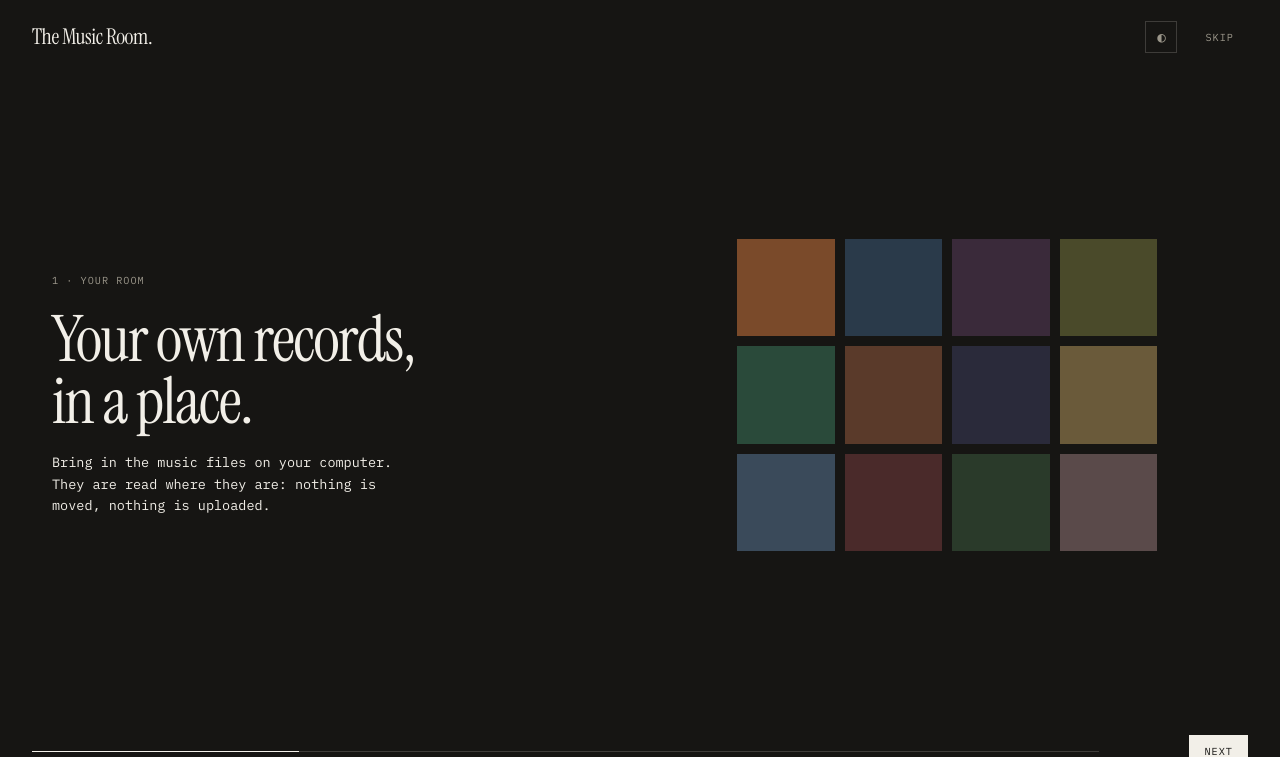
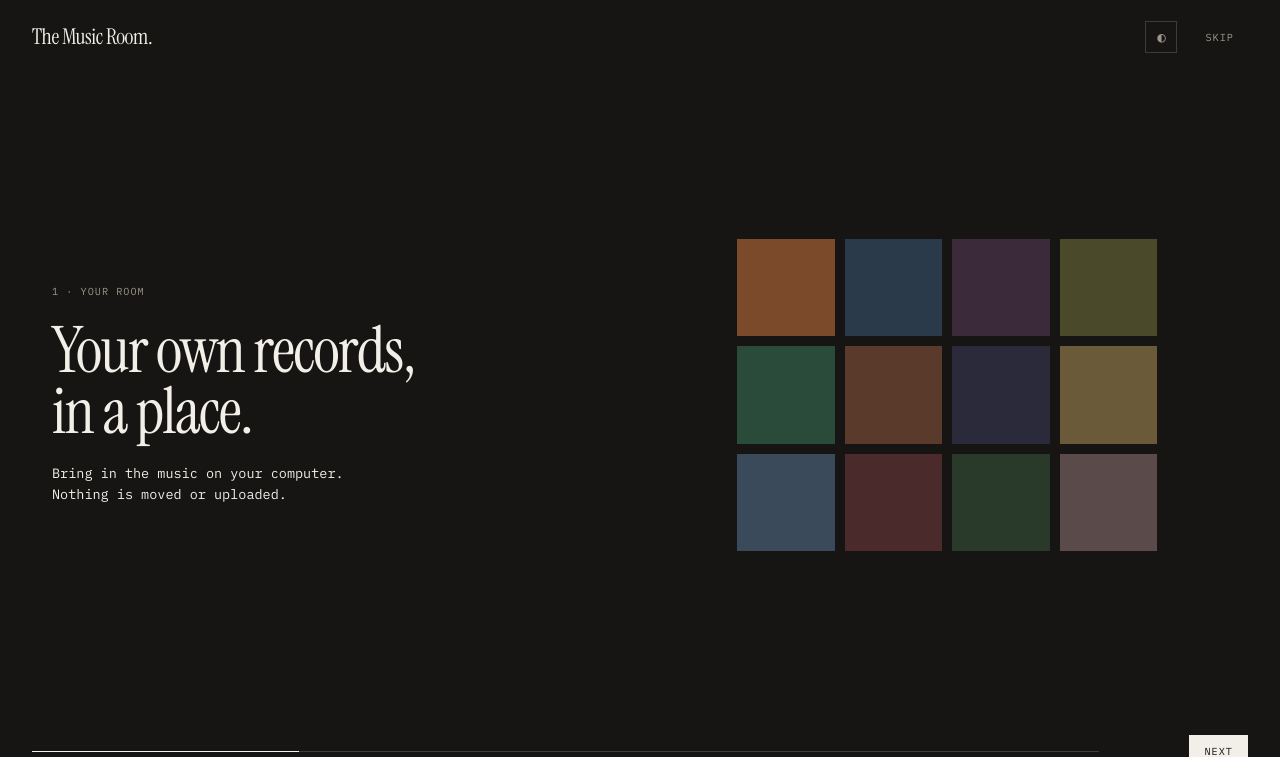
Before and after one commit to Dbreen101/musicroom, a Flask app: template templates/intro.html in a window 1280 px wide. Shown: the top 757 px of the page. Run offline with Flask 3, Linux system fonts and the light colour scheme; the template is opened without the code that fills it, so the values that code supplies are empty; some libraries are stand-ins or nearby versions.

Commit message:
The first look around says less
Each of the four screens now has one short line under its title: "Bring in the music on your computer. Nothing is moved or uploaded." / "You find music through other people's rooms and crates." / "In the shop, each record plays once." / "The button in the corner sends a thought, a bug or an idea." The credits and borrow lines filled in from the server are shorter too. Same screens, look, buttons and keys; 159 -> 111 words on the page.

```diff
--- a/templates/intro.html
+++ b/templates/intro.html
@@ -62,7 +62,7 @@
             <div>
                 <div class="in-step__n">1 · Your room</div>
                 <h1 class="in-step__h">Your own records, in a place.</h1>
-                <p class="in-step__p">Bring in the music files on your computer. They are read where they are: nothing is moved, nothing is uploaded.</p>
+                <p class="in-step__p">Bring in the music on your computer. Nothing is moved or uploaded.</p>
             </div>
             <div class="in-art"><div class="in-grid">
                 <i style="--c:#7a4a2a"></i><i style="--c:#2a3a4a"></i><i style="--c:#3a2a3a"></i><i style="--c:#4a4a2a"></i>
@@ -75,7 +75,7 @@
             <div>
                 <div class="in-step__n">2 · Explore</div>
                 <h1 class="in-step__h">No algorithm.</h1>
-                <p class="in-step__p">You find music through other people: their rooms, the crates they put out, the plug-ins they make, and by chance. You can make a public room of your own.</p>
+                <p class="in-step__p">You find music through other people's rooms and crates.</p>
             </div>
             <div class="in-art"><div class="in-rooms">
                 <div class="in-room"><small>artist</small><div class="m"><i style="--c:#7a4a2a"></i><i style="--c:#2a3a4a"></i><i style="--c:#4a4a2a"></i></div></div>
@@ -89,7 +89,7 @@
             <div>
                 <div class="in-step__n" id="in-get-n">3 · Credits</div>
                 <h1 class="in-step__h" id="in-get-h">Bring a record home, or buy it.</h1>
-                <p class="in-step__p" id="in-get-p">In the shop each record plays once. Then bring it home, where it plays in your room, or buy it.</p>
+                <p class="in-step__p" id="in-get-p">In the shop, each record plays once.</p>
             </div>
             <div class="in-art"><div class="in-lock">
                 <i class="b" data-l="home" style="--c:#7a4a2a"></i><i class="b" data-l="home" style="--c:#2a3a4a"></i><i class="y" data-l="bought" style="--c:#4a4a2a"></i>
@@ -100,7 +100,7 @@
             <div>
                 <div class="in-step__n">4 · Feedback</div>
                 <h1 class="in-step__h">Tell me what you think.</h1>
-                <p class="in-step__p">This is a trial. The button in the corner of every page sends a thought, a bug or an idea.</p>
+                <p class="in-step__p">The button in the corner sends a thought, a bug or an idea.</p>
             </div>
             <div class="in-art"><div class="in-fb" aria-hidden="true"><svg width="26" height="26" viewBox="0 0 24 24" fill="none" stroke="currentColor" stroke-width="1.4"><path d="M4 5h16v11H9l-5 4z"/></svg></div></div>
         </section>
@@ -128,11 +128,11 @@ fetch('/api/gr/sim/me').then(r => r.json()).then(m => {
     const p = document.getElementById('in-get-p');
     if (m && m.on && m.rules) {
         const n = v => (+v || 0).toLocaleString(), c = v => n(v) + (+v === 1 ? ' credit' : ' credits');
-        p.textContent = `You have ${c(m.credits)}. In the shop each record plays once. Then a track is ${c(m.rules.home_cost)} to bring home, where it plays in your room, or ${n(m.rules.buy_cost)} to buy.`;
+        p.textContent = `You have ${c(m.credits)}. A track is ${c(m.rules.home_cost)} to bring home, ${n(m.rules.buy_cost)} to buy.`;
     } else if (m && m.on === false) {
         document.getElementById('in-get-n').textContent = '3 · Borrow or buy';
         document.getElementById('in-get-h').textContent = 'Borrow a record, or buy it.';
-        p.textContent = 'A borrowed record plays in your room. A bought one is a file of yours. It all runs on play money.';
+        p.textContent = 'Borrowed records play in your room. Bought ones are yours.';
         document.querySelectorAll('.in-lock i.b').forEach(i => { i.dataset.l = 'borrowed'; });
     }
 }).catch(() => {});
```
